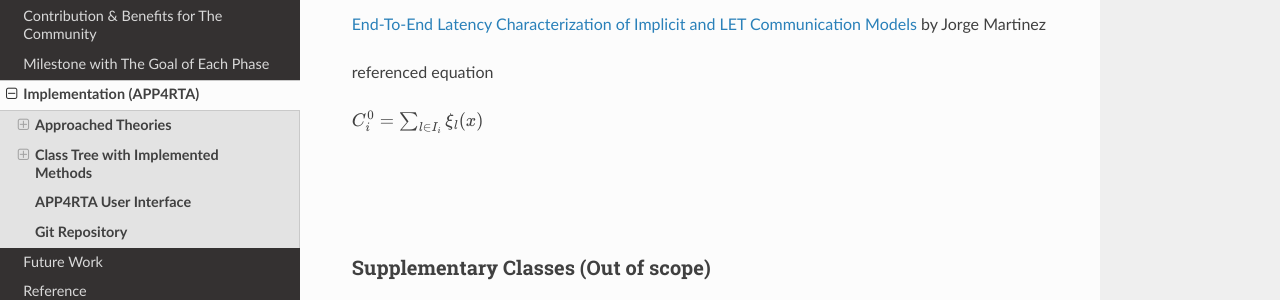
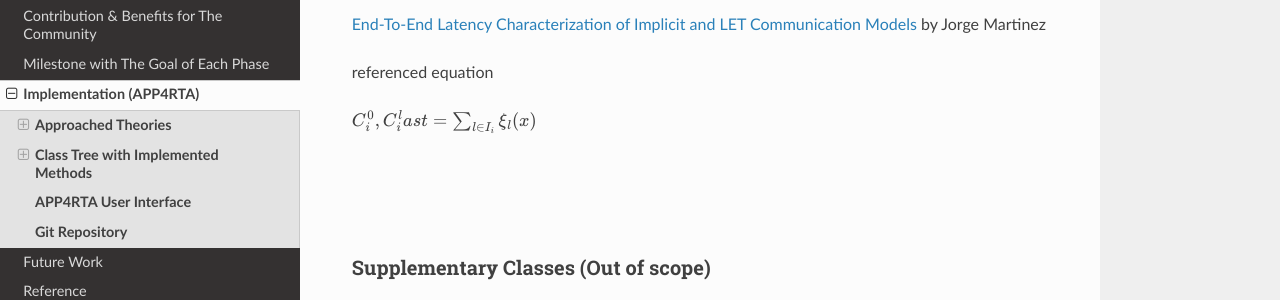
Before and after one commit to junh-ki/gsoc_doc, a Sphinx documentation site: the page built from docs/source/contents/implementation.rst, in a window 1280 px wide and 900 px high, scrolled down 9526 px. Shown: the part 149-449 px from the top of the window. Built offline with Sphinx 7.4.7 and the Read the Docs theme 2.0.0, drawn with Linux system fonts in a browser that asks for light colours.

Commit message:
little adds

```diff
--- a/docs/source/contents/implementation.rst
+++ b/docs/source/contents/implementation.rst
@@ -436,7 +436,7 @@ referenced paper
 
 referenced equation
 
-:math:`C_{i}^0 = \sum_{l \in I_i} \xi_l (x)`
+:math:`C_{i}^0, C_{i}^last = \sum_{l \in I_i} \xi_l (x)`
 
 
 
```
